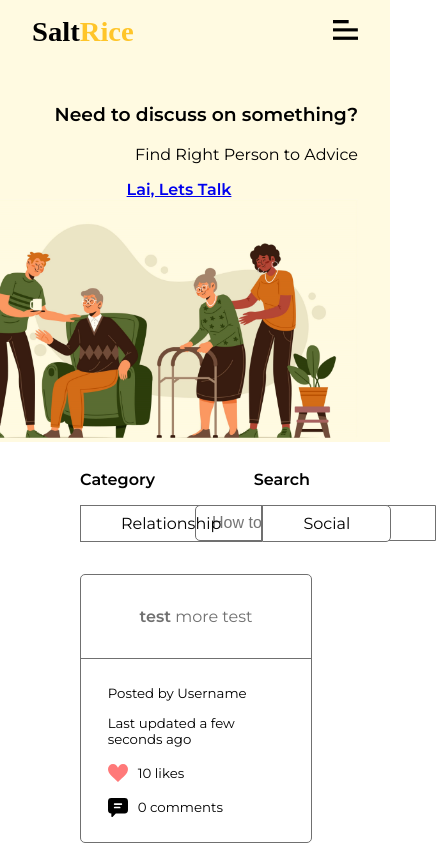
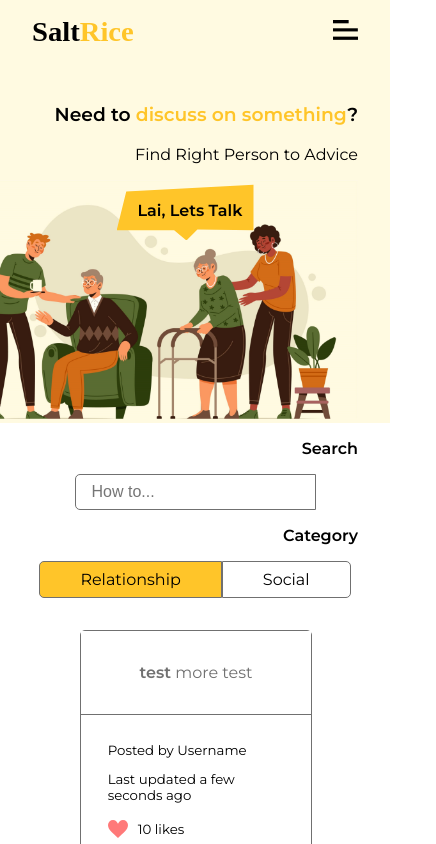
Before and after one commit to thatsarunb4u/code4sg, a Vue app in the folder salt-rice/salt-rice-fe/: page / in a window 390 px wide. Shown: the top 844 px of the page, 436 px wide, since content can reach past the window. Built offline with nearby package versions, Linux system fonts and the light colour scheme.

Commit message:
Fixed CSS
- Fixed responsiveness of the page
- Fixed cards where posts that are categorized as "Relationship" should be yellow-coloured

```diff
--- a/salt-rice/salt-rice-fe/src/assets/css/main.css
+++ b/salt-rice/salt-rice-fe/src/assets/css/main.css
@@ -13,6 +13,10 @@ body {
 
 .container {
   text-align: center;
+}
+
+.font-yellow {
+  color: #ffc529;
 }
 
 .bold {
--- a/salt-rice/salt-rice-fe/src/components/Card.vue
+++ b/salt-rice/salt-rice-fe/src/components/Card.vue
@@ -1,5 +1,5 @@
 <template>
-  <div>
+  <div :class="categoryID === 0 ? '' : 'social-card'">
     <p class="card-message">
       <strong>{{ title }}</strong>
       {{ body }}
@@ -64,6 +64,11 @@ export default {
   color: #000000;
 }
 
+.social-card {
+  color: #707070;
+  background-color: #fff;
+}
+
 .love-img, .comment-img {
   width: 20px;
   position: relative;
--- a/salt-rice/salt-rice-fe/src/components/Cards.vue
+++ b/salt-rice/salt-rice-fe/src/components/Cards.vue
@@ -50,11 +50,6 @@ ul li {
   width: 100%;
 }
 
-ul li:first-child, ul li:last-child {
-  color: #707070;
-  background-color: #fff;
-}
-
 @media (min-width: 650px) {
   ul {
     display: block;
--- a/salt-rice/salt-rice-fe/src/components/Header.vue
+++ b/salt-rice/salt-rice-fe/src/components/Header.vue
@@ -3,7 +3,7 @@
     <img src="/images/saltrice.svg" alt="SaltRice logo" class="logo">
     <nav>
       <a class="hide-desktop" @click="toggleMobileNav">
-        <img src="/images/ham.png" alt="toogle menu" class="menu">
+        <img src="/images/ham.png" alt="toogle menu" class="menu" style="cursor: pointer;">
       </a>
       <ul :class="`show-desktop ${mobileNav ? 'hide-mobile' : ''}`">
         <li class="exit-btn" @click="toggleMobileNav"><img src="/images/exit.svg" alt=""></li>
--- a/salt-rice/salt-rice-fe/src/main.js
+++ b/salt-rice/salt-rice-fe/src/main.js
@@ -5,7 +5,7 @@ import store from './store'
 import router from "./router";
 import "./assets/css/main.css";
 
-Vue.prototype.$http_client = Axios
+Vue.prototype.$http = Axios
 Vue.config.productionTip = false
 
 new Vue({ store, render: h => h(App), router }).$mount('#app')
--- a/salt-rice/salt-rice-fe/src/views/Index.vue
+++ b/salt-rice/salt-rice-fe/src/views/Index.vue
@@ -17,14 +17,8 @@
         <div class="category-filter">
           <p class="category-label bold">Category</p>
           <div class="category-container">
-            <a
-                :class="`relationship-category${category === 0 ? ' active' : ''}`"
-                @click="changeCategory(0)"
-            >Relationship</a>
-            <a
-                :class="`social-category${category === 1 ? ' active' : ''}`"
-                @click="changeCategory(1)"
-            >Social</a>
+            <a class="relationship-category">Relationship</a>
+            <a class="social-category">Social</a>
           </div>
         </div>
       </div>
@@ -45,16 +39,11 @@ export default {
   data() {
     return {
       searchQuery: "",
-      category: null,
       page: 0,
       cards: []
     };
   },
   methods: {
-    changeCategory(newCategory) {
-      if (this.category === newCategory) return this.category = null;
-      return this.category = newCategory;
-    },
     loadMore() {
       // todo: pagination
       this.cards = [...this.cards, ...this.cards];
@@ -63,13 +52,12 @@ export default {
   computed: {
     resultQuery() {
       // todo: Send search request to server instead of filtering dummy data
-      if (!this.searchQuery && this.category === null) return this.cards;
+      if (!this.searchQuery) return this.cards;
 
-      return this.cards.filter(({ title, body, author, categoryID }) =>
+      return this.cards.filter(({ title, body, author }) =>
           (this.searchQuery.length && title.includes(this.searchQuery)) ||
           (this.searchQuery.length &&body.includes(this.searchQuery)) ||
-          (this.searchQuery.length &&(author && author.nickname.includes(this.searchQuery))) ||
-          (categoryID === this.category)
+          (this.searchQuery.length &&(author && author.nickname.includes(this.searchQuery)))
       );
     }
   },
@@ -208,6 +196,18 @@ section img {
   left: 0;
 }
 
+section .cta {
+  background: #ffc529;
+  padding: 1.3em 0.7em 1.3em 1.3em;
+  text-decoration: none;
+  z-index: 1;
+  color: black;
+  -webkit-clip-path: polygon(7% 19%, 100% 8%, 100% 83%, 59% 82%, 51% 100%, 42% 83%, 0 83%);
+  clip-path: polygon(7% 19%, 100% 8%, 100% 83%, 59% 82%, 51% 100%, 42% 83%, 0 83%);
+  position: absolute;
+  right: 35%;
+}
+
 .card .cards {
   margin: 7% 2em;
 }
@@ -269,7 +269,6 @@ section img {
   display: -webkit-inline-box;
   display: -ms-inline-flexbox;
   display: inline-flex;
-  cursor: pointer;
 }
 
 .relationship-category, .social-category {
@@ -280,7 +279,7 @@ section img {
   border: 1px solid #707070;
 }
 
-.relationship-category.active, .social-category.active {
+.relationship-category {
   background: #ffc529;
   border-radius: 5px 0 0 5px;
 }
@@ -290,47 +289,8 @@ section img {
   border-radius: 0 5px 5px 0;
 }
 
-.card .filter .category-container .search-container {
-  margin: 7% auto;
-}
-
 .card {
   margin: calc(7% - 4%) auto;
-}
-
-.filter {
-  display: -webkit-box;
-  display: -ms-flexbox;
-  display: flex;
-  -webkit-box-orient: horizontal;
-  -webkit-box-direction: reverse;
-  -ms-flex-direction: row-reverse;
-  flex-direction: row-reverse;
-  width: 100%;
-}
-
-.filter .search-filter, .filter .category-filter {
-  width: 50%;
-}
-
-.filter .category-filter .category-label {
-  text-align: left;
-  padding-left: 5em;
-}
-
-.filter .category-filter .category-container {
-  width: 100%;
-  text-align: left;
-  padding-left: 5em;
-}
-
-.filter .search-filter .search-label {
-  padding-right: 5em;
-}
-
-.filter .search-filter .search-container {
-  text-align: right;
-  padding-right: 5em;
 }
 
 @media (min-width: 650px) {
@@ -347,5 +307,60 @@ section img {
     margin-top: -15%;
     margin-left: -35%;
   }
+
+  section .cta {
+    right: 2em;
+    padding: 1.2em 0.9em 1.2em 1.2em;
+    font-size: calc(12pt + 1pt);
+    margin-top: 2%;
+  }
+}
+
+@media (min-width: 1024px) {
+  section .cta {
+    right: 3.8em;
+    padding: 1.2em 0.9em 1.2em 1.2em;
+    font-size: calc(12pt + 4pt);
+    margin-top: 5%;
+  }
+
+  section h3, section .subhead {
+    font-size: calc(12pt + 8pt);
+  }
+
+  .filter {
+    display: -webkit-box;
+    display: -ms-flexbox;
+    display: flex;
+    -webkit-box-orient: horizontal;
+    -webkit-box-direction: reverse;
+    -ms-flex-direction: row-reverse;
+    flex-direction: row-reverse;
+    width: 100%;
+  }
+
+  .search-filter, .category-filter {
+    width: 50%;
+  }
+
+  .filter .category-filter .category-label {
+    text-align: left;
+    padding-left: 5em;
+  }
+
+  .category-container {
+    width: 100%;
+    text-align: left;
+    padding-left: 5em;
+  }
+
+  .filter .search-filter .search-label {
+    padding-right: 5em;
+  }
+
+  .search-container {
+    text-align: right;
+    padding-right: 5em;
+  }
 }
 </style>
```
